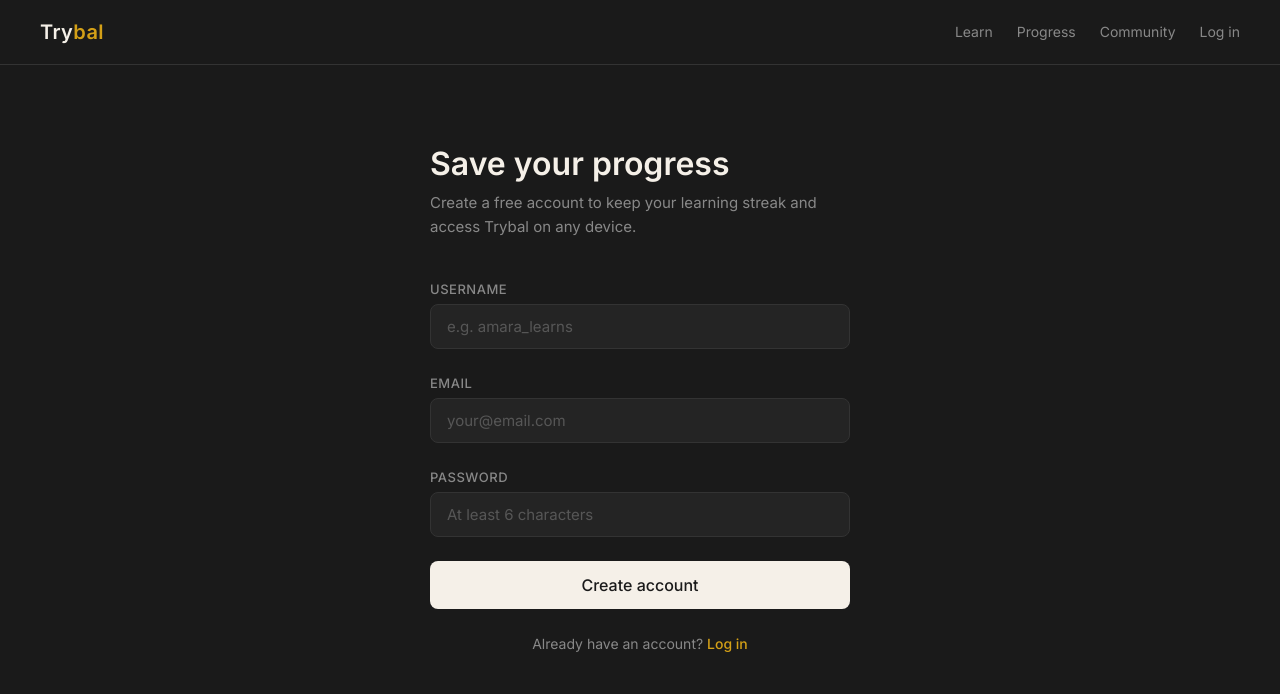
After one commit to DaniAkiode/trybal, a Flask app: page /register in a window 1280 px wide. The commit adds this page. Shown: the top 694 px of the page. Run offline with Flask 3, Linux system fonts and the light colour scheme; data that the repository does not hold is empty.

Commit message:
Phase 2 complete: user auth, database progress tracking, migration

```diff
--- a/app.py
+++ b/app.py
@@ -1,4 +1,4 @@
-from flask import Flask, render_template, jsonify, session
+from flask import Flask, render_template, jsonify
 from flask_sqlalchemy import SQLAlchemy
 from flask_login import LoginManager, current_user
 from dotenv import load_dotenv
@@ -24,6 +24,9 @@ from models import db, User, UserProgress, UserStreak
 
 db.init_app(app)
 
+from auth import auth as auth_blueprint
+app.register_blueprint(auth_blueprint)
+
 login_manager = LoginManager()
 login_manager.init_app(app)
 login_manager.login_view = 'index'
@@ -31,6 +34,10 @@ login_manager.login_view = 'index'
 @login_manager.user_loader
 def load_user(user_id):
     return User.query.get(int(user_id))
+
+@app.context_processor
+def inject_user():
+    return dict(current_user=current_user)
 
 # ── create database tables ───────────────────────────────
 with app.app_context():
@@ -121,6 +128,18 @@ def quiz(lesson_id):
         questions=questions
     )
 
+@app.route('/api/my-progress')
+def my_progress():
+    if current_user.is_authenticated:
+        completed = UserProgress.query.filter_by(
+            user_id=current_user.id,
+            completed=True
+        ).all()
+        lesson_ids = [p.lesson_id for p in completed]
+        return jsonify({'completedLessons': lesson_ids, 'source': 'database'})
+    else:
+        completed = []
+        return jsonify({'completedLessons': completed, 'source': 'guest'})
 # ── run ──────────────────────────────────────────────────
 if __name__ == '__main__':
     app.run(debug=False)
--- /dev/null
+++ b/static/css/auth.css
@@ -0,0 +1,109 @@
+.auth-container {
+    max-width: 420px;
+    margin: 0 auto;
+    padding: var(--space-xl) 0;
+}
+
+.auth-header {
+    margin-bottom: var(--space-xl);
+}
+
+.auth-title {
+    font-size: 32px;
+    font-weight: 600;
+    color: var(--color-linen);
+    margin-bottom: var(--space-sm);
+    line-height: 1.2;
+}
+
+.auth-subtitle {
+    font-size: 15px;
+    color: var(--color-muted);
+    line-height: 1.6;
+}
+
+/* ── errors ─────────────────────────────────────────── */
+.auth-errors {
+    background: #3A1B1B;
+    border: 1px solid var(--color-flame);
+    border-radius: var(--radius-md);
+    padding: var(--space-md);
+    margin-bottom: var(--space-lg);
+}
+
+.auth-error-item {
+    font-size: 14px;
+    color: #FFCDD2;
+    line-height: 1.5;
+}
+
+.auth-error-item + .auth-error-item {
+    margin-top: var(--space-xs);
+}
+
+/* ── form ───────────────────────────────────────────── */
+.auth-form {
+    display: flex;
+    flex-direction: column;
+    gap: var(--space-lg);
+    margin-bottom: var(--space-lg);
+}
+
+.form-group {
+    display: flex;
+    flex-direction: column;
+    gap: var(--space-xs);
+}
+
+.form-label {
+    font-size: 13px;
+    font-weight: 500;
+    color: var(--color-muted);
+    letter-spacing: 0.04em;
+    text-transform: uppercase;
+}
+
+.form-input {
+    background: var(--color-surface);
+    border: 1px solid var(--color-border);
+    border-radius: var(--radius-sm);
+    padding: 12px 16px;
+    font-size: 15px;
+    color: var(--color-linen);
+    font-family: var(--font-main);
+    width: 100%;
+    transition: border-color 0.2s;
+}
+
+.form-input:focus {
+    outline: none;
+    border-color: var(--color-gold);
+}
+
+.form-input::placeholder {
+    color: var(--color-muted);
+    opacity: 0.5;
+}
+
+.auth-submit {
+    width: 100%;
+    padding: 14px;
+    font-size: 16px;
+}
+
+/* ── switch link ────────────────────────────────────── */
+.auth-switch {
+    font-size: 14px;
+    color: var(--color-muted);
+    text-align: center;
+}
+
+.auth-link {
+    color: var(--color-gold);
+    text-decoration: none;
+    font-weight: 500;
+}
+
+.auth-link:hover {
+    text-decoration: underline;
+}
--- a/static/css/main.css
+++ b/static/css/main.css
@@ -75,6 +75,12 @@ a {
 
 .nav-link:hover {
     color: var(--color-gold);
+}
+
+.nav-username {
+    font-size: 14px;
+    color: var(--color-gold);
+    font-weight: 500;
 }
 
 /* ── main content ───────────────────────────────────── */
--- a/static/js/progress.js
+++ b/static/js/progress.js
@@ -17,28 +17,44 @@ function isLessonComplete(lessonId) {
     return getCompletedLessons().includes(Number(lessonId));
 }
 
-function markCompletedLessonsOnScreen(){
-    const completed = getCompletedLessons();
+function markCompletedLessonsOnScreen() {
+    // Fetch from server — works for both logged in and guest users
+    fetch('/api/my-progress')
+        .then(response => response.json())
+        .then(data => {
+            const completed = data.completedLessons;
 
-    completed.forEach(lessonsId => {
-        const badge = document.getElementById(`complete-${lessonsId}`);
-        if (badge) {
-            badge.classList.remove('hidden');
+            // If guest, also merge localStorage
+            if (data.source === 'guest') {
+                const local = getCompletedLessons();
+                local.forEach(id => {
+                    if (!completed.includes(id)) completed.push(id);
+                });
             }
 
-        // Change the Start button ro Review
-        const btn = document.getElementById(`lesson-btn-${lessonsId}`);
+            completed.forEach(lessonId => {
+                const badge = document.getElementById(`complete-${lessonId}`);
+                if (badge) badge.classList.remove('hidden');
+
+                const btn = document.getElementById(`lesson-btn-${lessonId}`);
                 if (btn) {
                     btn.textContent = 'Review';
                     btn.classList.remove('btn-primary');
                     btn.classList.add('btn-outline');
                 }
-        const card = document.querySelector(`[data-lesson-id="${lessonsId}"]`);
-        if (card) {
-            card.classList.add('lesson-card-complete');
-        }
+
+                const card = document.querySelector(`[data-lesson-id="${lessonId}"]`);
+                if (card) card.classList.add('lesson-card-complete');
+            });
+        })
+        .catch(() => {
+            // Fallback to localStorage if API fails
+            const completed = getCompletedLessons();
+            completed.forEach(lessonId => {
+                const badge = document.getElementById(`complete-${lessonId}`);
+                if (badge) badge.classList.remove('hidden');
+            });
         });
 }
 
-// Run when the page loads
 document.addEventListener('DOMContentLoaded', markCompletedLessonsOnScreen);
--- a/templates/base.html
+++ b/templates/base.html
@@ -15,6 +15,12 @@
         <a href="/" class="nav-link">Learn</a>
         <a href="#" class="nav-link">Progress</a>
         <a href="#" class="nav-link">Community</a>
+        {% if current_user.is_authenticated %}
+            <span class="nav-username">{{ current_user.username }}</span>
+            <a href="/logout" class="nav-link">Log out</a>
+        {% else %}
+            <a href="/login" class="nav-link">Log in</a>
+        {% endif %}
     </div>
     </nav>
 
--- /dev/null
+++ b/templates/register.html
@@ -0,0 +1,77 @@
+{% extends "base.html" %}
+
+{% block title %}Create account — Trybal{% endblock %}
+
+{% block extra_css %}
+<link rel="stylesheet" href="{{ url_for('static', filename='css/auth.css') }}">
+{% endblock %}
+
+{% block content %}
+
+<div class="auth-container">
+    <div class="auth-header">
+        <h1 class="auth-title">Save your progress</h1>
+        <p class="auth-subtitle">
+            Create a free account to keep your learning streak
+            and access Trybal on any device.
+        </p>
+    </div>
+
+    {% if errors %}
+    <div class="auth-errors">
+        {% for error in errors %}
+        <p class="auth-error-item">{{ error }}</p>
+        {% endfor %}
+    </div>
+    {% endif %}
+
+    <form class = "auth-form" method="POST" action="/register">
+        <div class = "form-group">
+            <label class="form-label" for="username">Username</label>
+            <input
+                class="form-input"
+                type="text"
+                id="username"
+                name="username"
+                value="{{ username }}"
+                placeholder="e.g. amara_learns"
+                autocomplete="username"
+            >
+        </div>
+
+        <div class="form-group">
+            <label class="form-label" for="email">Email</label>
+            <input
+                class="form-input"
+                type="email"
+                id="email"
+                name="email"
+                value="{{ email }}"
+                placeholder="your@email.com"
+                autocomplete="email"
+            >
+
+        </div>
+        <div class="form-group">
+            <label class="form-label" for="password">Password</label>
+            <input
+                class="form-input"
+                type="password"
+                id="password"
+                name="password"
+                placeholder="At least 6 characters"
+                autocomplete="new-password"
+            >
+        </div>
+        <button type="submit" class="btn btn-primary auth-submit">
+            Create account
+        </button>
+    </form>
+
+    <p class="auth-switch">
+        Already have an account?
+        <a href="/login" class="auth-link">Log in</a>
+    </p>
+</div>
+
+{% endblock %}
```
Also changed, not shown: auth.py (added, +122 -0 lines), static/css/quiz.css (+20 -0 lines), static/js/migrate.js (added, +47 -0 lines), templates/login.html (added, +62 -0 lines), templates/quiz.html (+11 -0 lines), templates/welcome.html (added, +18 -0 lines), instance/trybal.db. Lines whose indentation alone changed are shown as unchanged.
